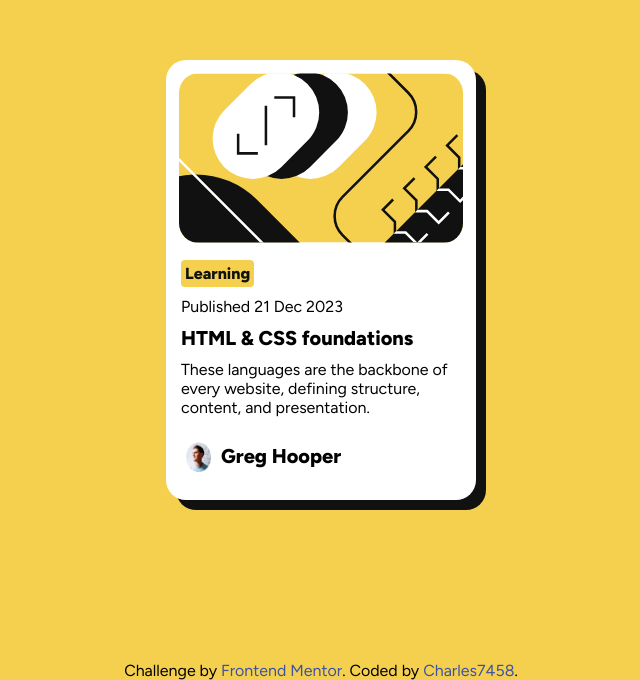
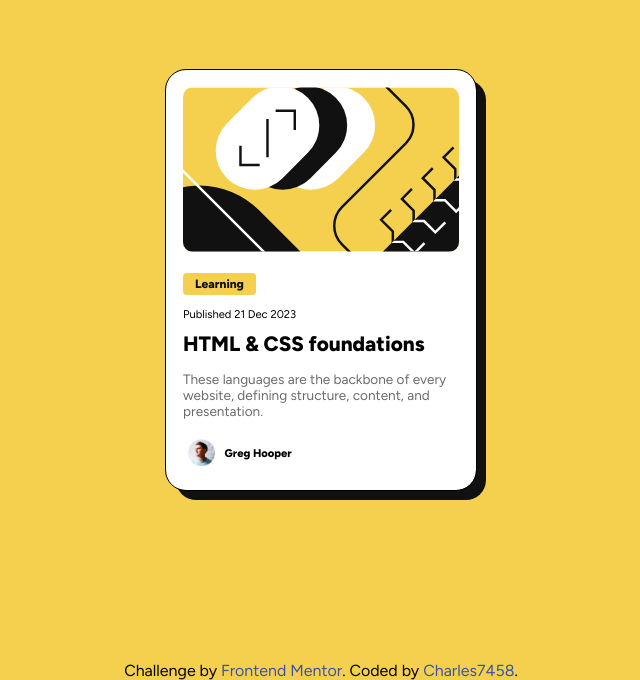
Before and after one commit to Charles7458/blog-preview-solution, a plain HTML site: page index.html in a window 1280 px wide. Shown: the part 120-800 px from the top of the page, without its empty margins (319-959 px from the left). Drawn offline with Linux system fonts and the light colour scheme.

Commit message:
second commit

```diff
--- a/styles.css
+++ b/styles.css
@@ -16,7 +16,7 @@ body {
 }
 
 .blog-card {
-    height: 440px;
+    height: 420px;
     margin: 0 auto;
     width: 310px;
     border-radius: 20px;
@@ -24,14 +24,14 @@ body {
     align-items: center;
     justify-content: center;
     box-shadow: 10px 10px 0px 0px rgb(17, 17, 17);
+    outline: 1px solid black;
 }
 
 
 .illustration {
-    height: 170px;
-    border-radius: 20px;
-    margin: 13px;
-
+    height: 165px;
+    border-radius: 10px;
+    margin: 17px 17px 17px 17px;
 }
 
 
@@ -41,22 +41,23 @@ body {
      width: fit-content;
      border-radius: 4px;
      /* margin-left: 15px; */
-     padding: 4px;
+     padding: 4px 12px;
      font-family: "Figtree", sans-serif;
-     font-size: 16px;
+     font-size: 0.75rem;
      font-weight: 800;
 }
 
 .info , .author{
-    padding-left: 15px;
+    padding-left: 17px;
 }
 
 .published {
-    padding: 10px 10px 10px 0px;
+    font-size: 0.70rem;
+    padding: 12px 10px 10px 0px;
 }
 
 .heading {
-    font-size: 20px;
+    font-size: 1.3rem;
     font-weight: 800;
     cursor: pointer;
 }
@@ -66,26 +67,29 @@ body {
 }
 
 .blog {
-    margin: 10px 0px 10px 0px;
+    margin: 15px 0px 10px 0px;
+    font-size: 0.85rem;
+    color: rgb(107,107,107);
 }
 
 .author {
     display: flex;
-    margin: 20px 0px 0px 0px ;
-    vertical-align: middle;
-    text-align: left;
+    margin: 15px 0px 0px 0px ;
+    text-align: center;
 }
 
 .name {
-    margin: 7px 5px 0px 5px;
+    /* margin: 7px 5px 0px 5px; */
+
     font-weight: 800;
-    font-size: 20px;
+    font-size: 0.7rem;
+    align-self: center;
+    padding-top: 5px;
 }
 
 .pfp {
-    height: 35px;
-    width: 35px;
-    padding: 5px 5px 0px 5px;
+    height: 32px;
+    padding: 5px 10px 0px 5px;
 }
 
 .attribution {
```
Also changed, not shown: index.html (+1 -1 lines).
